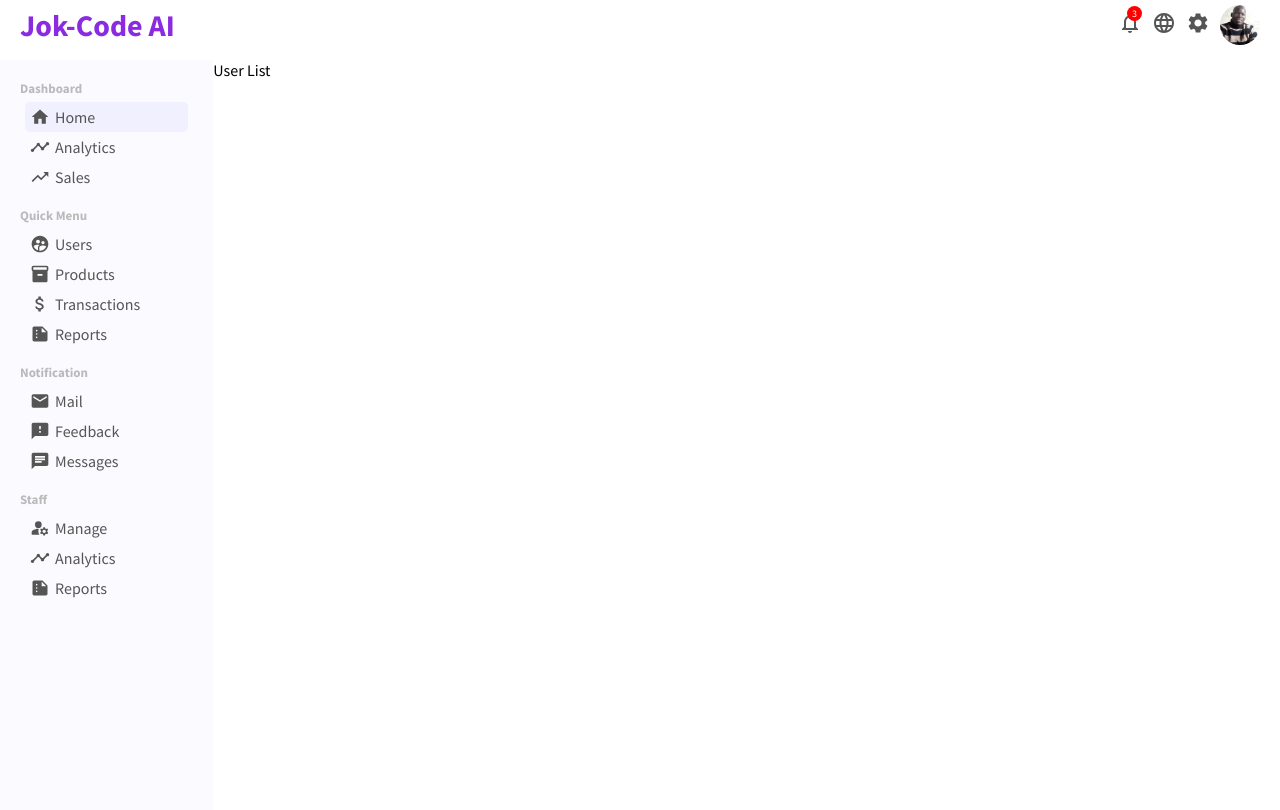
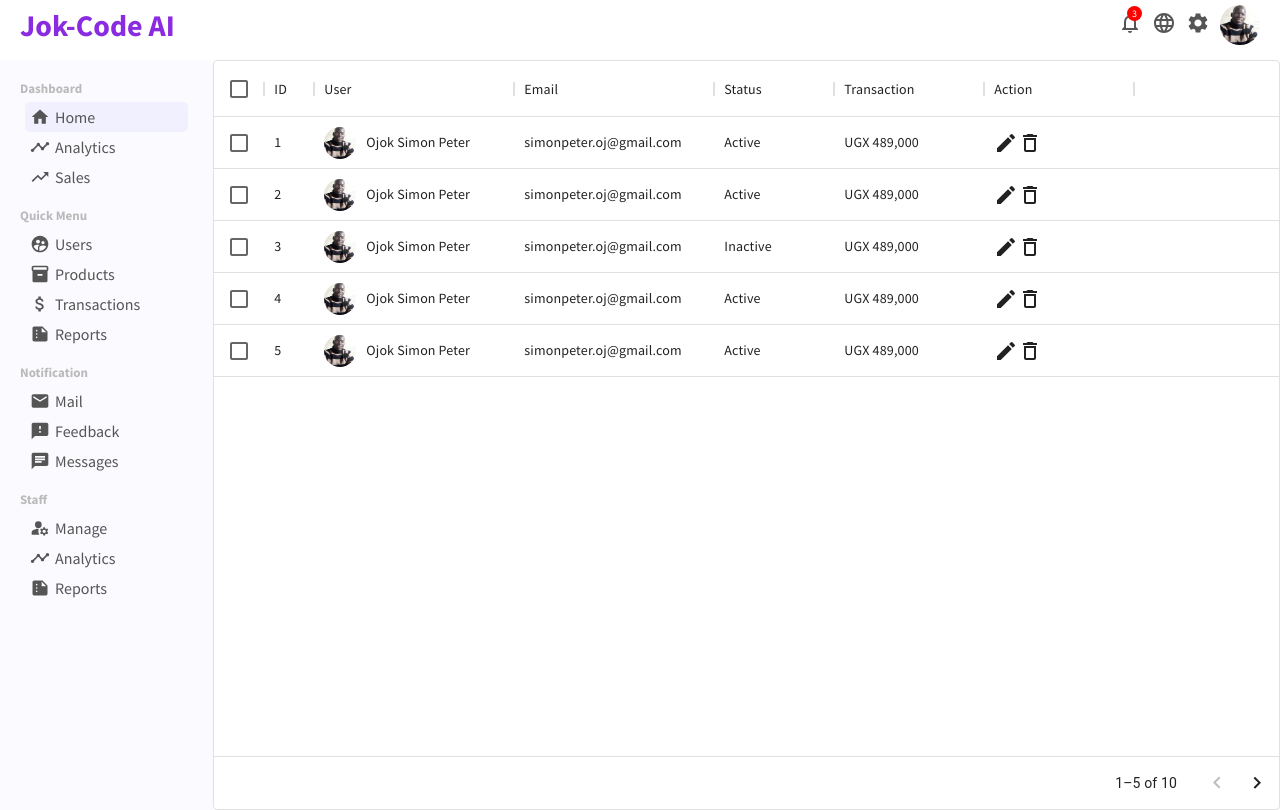
Before and after one commit to Jokmonsimon/react-admin-dashboard, a React (Create React App) app: page /users in a window 1280 px wide. Built offline with nearby package versions, Linux system fonts and the light colour scheme.

Commit message:
New Update

```diff
--- a/package.json
+++ b/package.json
@@ -7,6 +7,7 @@
     "@emotion/styled": "^11.6.0",
     "@mui/icons-material": "^5.2.5",
     "@mui/material": "^5.2.6",
+    "@mui/x-data-grid": "^5.2.1",
     "@testing-library/jest-dom": "^5.16.1",
     "@testing-library/react": "^12.1.2",
     "@testing-library/user-event": "^13.5.0",
--- a/src/App.js
+++ b/src/App.js
@@ -2,7 +2,7 @@ import Header from "./components/header/Header";
 import Sidebar from "./components/sidebar/Sidebar";
 import "./App.css";
 import Dashboard from "./pages/dashboard/Dashboard";
-import { BrowserRouter, Routes, Route, Link, Outlet } from "react-router-dom";
+import { BrowserRouter, Routes, Route } from "react-router-dom";
 import UserList from "./pages/userList/UserList";
 
 function App() {
--- a/src/components/chart/Chart.jsx
+++ b/src/components/chart/Chart.jsx
@@ -7,7 +7,6 @@ import {
   YAxis,
   CartesianGrid,
   Tooltip,
-  Legend,
   ResponsiveContainer,
 } from "recharts";
 
--- a/src/pages/userList/UserList.css
+++ b/src/pages/userList/UserList.css
@@ -1,3 +1,16 @@
 .user-list {
   flex: 5;
 }
+
+.user-list-user {
+  display: flex;
+  align-items: center;
+}
+
+.user-list-image {
+  width: 32px;
+  height: 32px;
+  border-radius: 50%;
+  object-fit: cover;
+  margin-right: 10px;
+}
--- a/src/pages/userList/UserList.jsx
+++ b/src/pages/userList/UserList.jsx
@@ -1,5 +1,141 @@
 import "./UserList.css";
+import { DataGrid } from "@mui/x-data-grid";
+import { DeleteOutlined, Edit } from "@mui/icons-material";
 
 export default function UserList() {
-  return <div className="user-list">User List</div>;
+  const columns = [
+    { field: "id", headerName: "ID", width: 40 },
+    {
+      field: "user",
+      headerName: "User",
+      width: 200,
+      renderCell: (params) => {
+        return (
+          <div className="user-list-user">
+            <img src={params.row.avatar} alt="" className="user-list-image" />
+            {params.row.username}
+          </div>
+        );
+      },
+    },
+    { field: "email", headerName: "Email", width: 200 },
+    {
+      field: "status",
+      headerName: "Status",
+      width: 120,
+    },
+    {
+      field: "transaction",
+      headerName: "Transaction",
+      width: 150,
+    },
+    {
+      field: "action",
+      headerName: "Action",
+      width: 150,
+      renderCell: (params) => {
+        return (
+          <>
+            <Edit className="user-list-edit" />
+            <DeleteOutlined className="user-list-delete" />
+          </>
+        );
+      },
+    },
+  ];
+
+  const rows = [
+    {
+      id: 1,
+      username: "Ojok Simon Peter",
+      avatar: "images/Ojok.jpg",
+      email: "simonpeter.oj@gmail.com",
+      status: "Active",
+      transaction: "UGX 489,000",
+    },
+    {
+      id: 2,
+      username: "Ojok Simon Peter",
+      avatar: "images/Ojok.jpg",
+      email: "simonpeter.oj@gmail.com",
+      status: "Active",
+      transaction: "UGX 489,000",
+    },
+    {
+      id: 3,
+      username: "Ojok Simon Peter",
+      avatar: "images/Ojok.jpg",
+      email: "simonpeter.oj@gmail.com",
+      status: "Inactive",
+      transaction: "UGX 489,000",
+    },
+    {
+      id: 4,
+      username: "Ojok Simon Peter",
+      avatar: "images/Ojok.jpg",
+      email: "simonpeter.oj@gmail.com",
+      status: "Active",
+      transaction: "UGX 489,000",
+    },
+    {
+      id: 5,
+      username: "Ojok Simon Peter",
+      avatar: "images/Ojok.jpg",
+      email: "simonpeter.oj@gmail.com",
+      status: "Active",
+      transaction: "UGX 489,000",
+    },
+    {
+      id: 6,
+      username: "Ojok Simon Peter",
+      avatar: "images/Ojok.jpg",
+      email: "simonpeter.oj@gmail.com",
+      status: "Active",
+      transaction: "UGX 489,000",
+    },
+    {
+      id: 7,
+      username: "Ojok Simon Peter",
+      avatar: "images/Ojok.jpg",
+      email: "simonpeter.oj@gmail.com",
+      status: "Active",
+      transaction: "UGX 489,000",
+    },
+    {
+      id: 8,
+      username: "Ojok Simon Peter",
+      avatar: "images/Ojok.jpg",
+      email: "simonpeter.oj@gmail.com",
+      status: "Active",
+      transaction: "UGX 489,000",
+    },
+    {
+      id: 9,
+      username: "Ojok Simon Peter",
+      avatar: "images/Ojok.jpg",
+      email: "simonpeter.oj@gmail.com",
+      status: "Active",
+      transaction: "UGX 489,000",
+    },
+    {
+      id: 10,
+      username: "Ojok Simon Peter",
+      avatar: "images/Ojok.jpg",
+      email: "simonpeter.oj@gmail.com",
+      status: "Active",
+      transaction: "UGX 489,000",
+    },
+  ];
+
+  return (
+    <div className="user-list">
+      <DataGrid
+        rows={rows}
+        columns={columns}
+        pageSize={5}
+        rowsPerPageOptions={[5]}
+        checkboxSelection
+      />
+    </div>
+  );
 }
```
Also changed, not shown: 1 other file (tests, documents, lock files or other folders).
